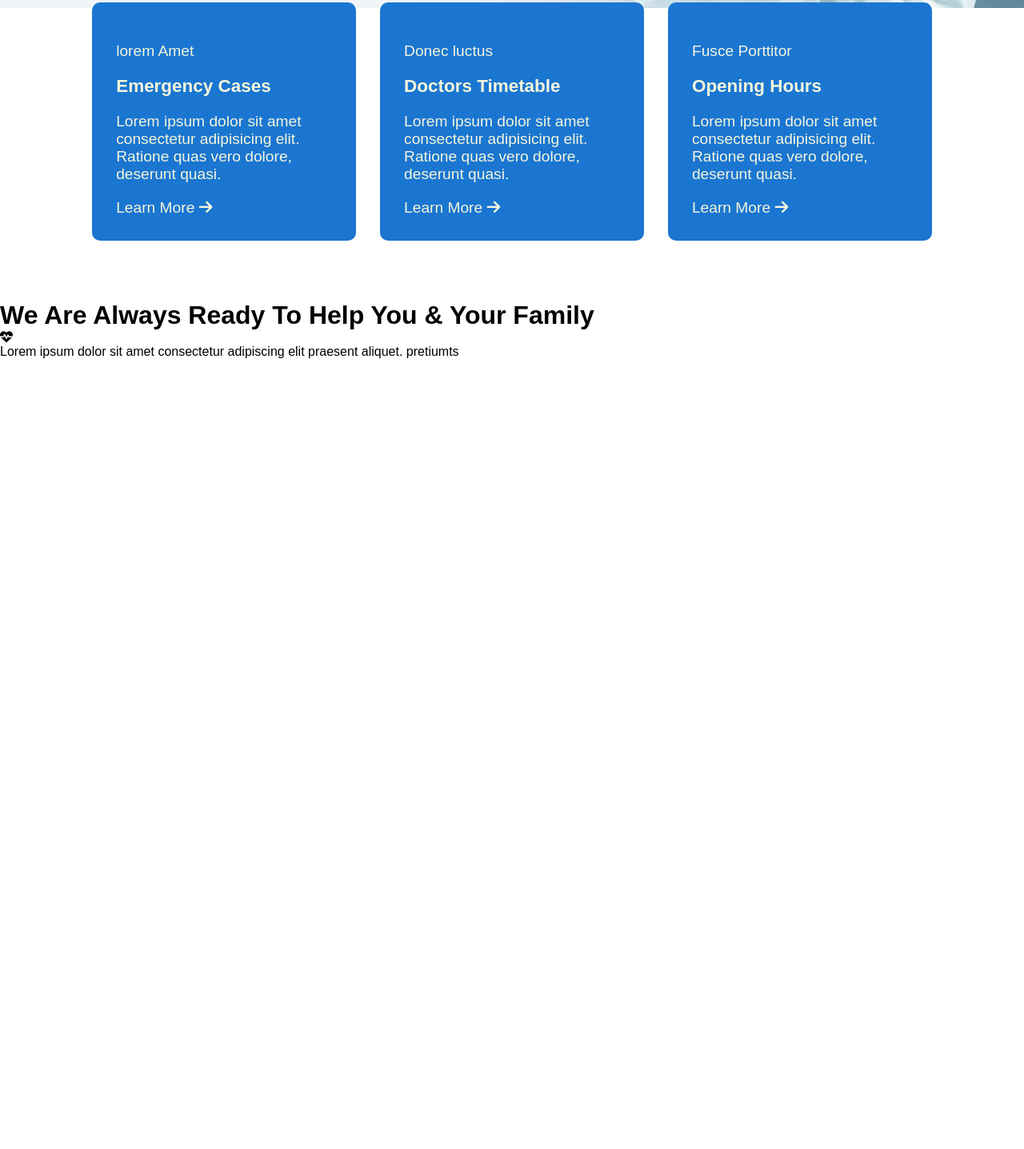
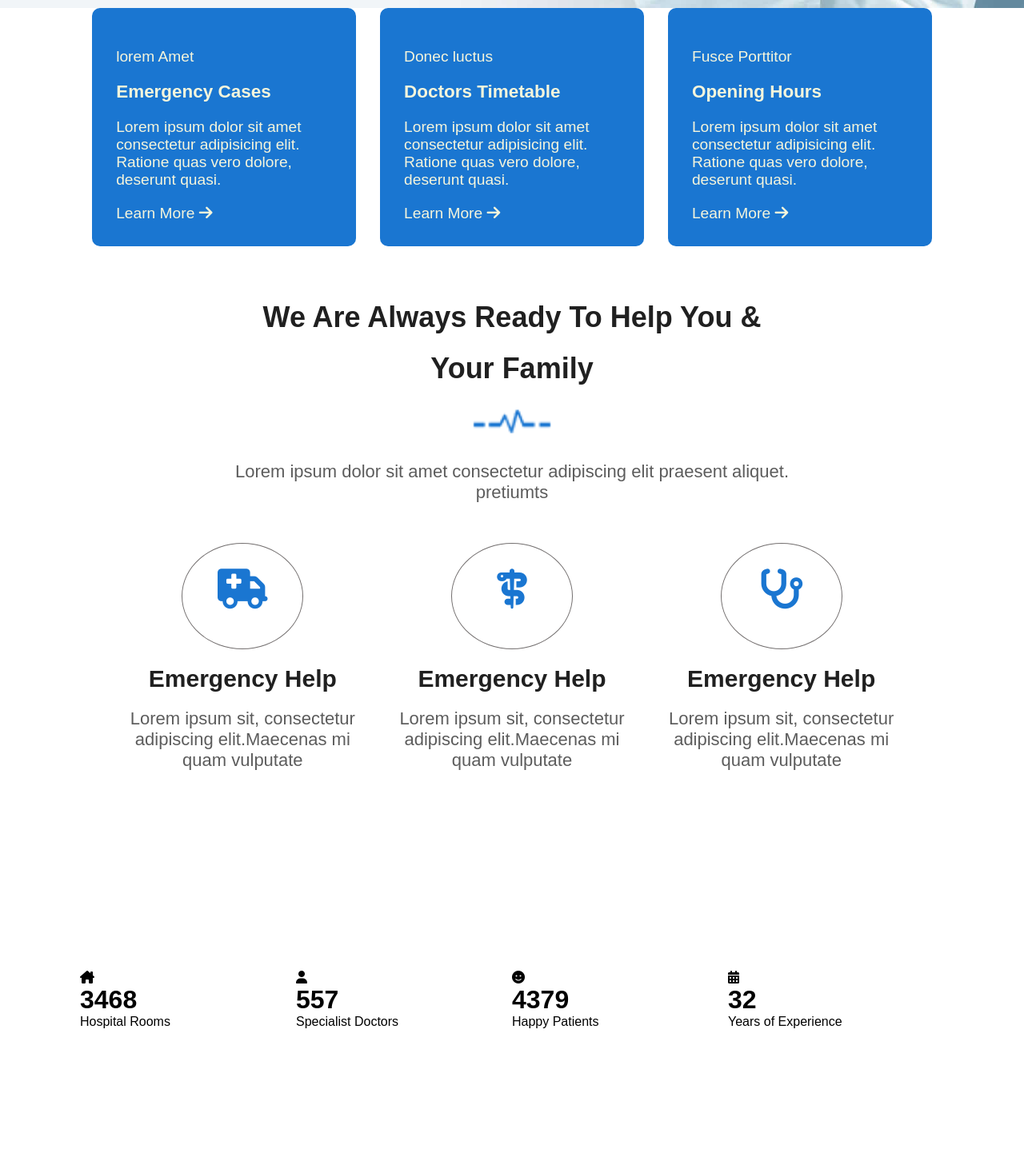
Before and after one commit to Dipika-Bhandari/internship, a plain HTML site: page Mediplus/mediplus.html in a window 1280 px wide. Shown: the part 892-2329 px from the top of the page at 80% size. Before the commit the page ends 1341 px from the top, so only its background shows below. Drawn offline with nearby package versions, Linux system fonts and the light colour scheme.

Commit message:
mediplus help section added

```diff
--- a/Mediplus/mediplus.css
+++ b/Mediplus/mediplus.css
@@ -44,6 +44,9 @@ body{
     padding-top: 25px;
     padding-bottom: 25px;
 }
+.top:hover{
+    color: #1a76d1;
+}
 
 /* navigation bar section */
 
@@ -80,6 +83,10 @@ body{
     font-size: larger;
     border-radius: 5px;
 }
+.navigation button:hover{
+    background-color: #202020;
+    color: beige;
+}
 .navigation i{
     font-size: 70%;
 }
@@ -113,6 +120,9 @@ width: 100%;
    position: fixed;
    padding-left: 100px;
    font-size: 24px;
+}
+.textoverlay p{
+    color: #5c5c5c;
 }
 .textoverlay h1 b{
     color: #1a76d1;
@@ -150,7 +160,6 @@ width: 100%;
     margin-top: 20px;
  }
 
-
  /* 3 ta box bala section */
 
 .box{
@@ -159,7 +168,12 @@ width: 100%;
     padding: 30px;
     border-radius: 10px;
     font-size: larger;
-}.box p{
+}
+.box:hover{
+    box-shadow:#1a76d1 0px 25px 20px -20px;
+    transform: translate(0,-10px);
+}
+.box p{
     margin-top: 20px;
 }
 .box h3{
@@ -173,7 +187,8 @@ width: 100%;
     margin-right: 9%;
     position: absolute;
     z-index: 100;
-    bottom: -15%;
+    /* bottom: -15%; */
+    top: 80%;
 
 }
 
@@ -181,5 +196,89 @@ width: 100%;
 
 .help{
     margin-top: 200px;
+    font-size: larger ;
+    text-align: center;
 
 }
+
+.help h1{
+    font-size: 36px;
+    color: #202020;
+}
+.help img{
+    padding: 20px;
+    width: 100px;
+}
+.help p{
+    font-size: 22px;
+    color: #5c5c5c;
+}
+/* three help box section */
+
+.threehelp{
+    display: grid;
+    grid-template-columns: 1fr 1fr 1fr;
+    gap: 30px;
+    text-align: center;
+    margin-top: 50px;
+    margin-left: 150px;
+    margin-right: 150px;
+    margin-bottom: 100px;
+    position: relative;
+}
+.helpbox{
+    text-align: center;
+
+}
+.helpbox i{
+  border-color:#736f6f;
+  border-style: solid;
+  border-width: 1px;
+  font-size: 50px;
+  text-align: center;
+  width:150px;
+  height: 100px;
+  padding-top: 10%;
+  color: #1a76d1;
+  border-radius: 50%;
+  margin-bottom: 20px;
+}
+.helpbox i:hover{
+    background-color: #1a76d1;
+    color: beige;
+}
+.helpbox h3{
+    padding-bottom: 20px;
+    font-size: 30px;
+    color: #202020;
+}
+.helpbox p{
+    font-size: 22px;
+    color:#5c5c5c;
+}
+
+.fordots{
+    display: grid;
+    grid-template-columns: 3fr 3fr;
+    gap:600px;
+    justify-content: center;
+    color: #1a76d1;
+    font-size: 36px;
+    position: absolute;
+    top: 85%;
+    z-index: 100;
+}
+
+/* subbanner background image bhako bala section */
+
+
+.subbanner {
+    position: relative;
+    padding-left: 100px;
+    padding-right: 100px;
+    padding-top: 150px;
+    padding-bottom: 150px;
+    display: grid;
+    grid-template-columns: 1fr 1fr 1fr 1fr;
+
+}
--- a/Mediplus/mediplus.html
+++ b/Mediplus/mediplus.html
@@ -8,6 +8,11 @@
     <link rel="stylesheet" href="mediplus.css">
 
     <link rel="stylesheet" href="https://cdnjs.cloudflare.com/ajax/libs/font-awesome/6.5.2/css/all.min.css" integrity="sha512-SnH5WK+bZxgPHs44uWIX+LLJAJ9/2PkPKZ5QiAj6Ta86w+fsb2TkcmfRyVX3pBnMFcV7oQPJkl9QevSCWr3W6A==" crossorigin="anonymous" referrerpolicy="no-referrer" />
+
+    <link
+    rel="stylesheet"
+    href="https://cdnjs.cloudflare.com/ajax/libs/animate.css/4.1.1/animate.min.css"
+  />
 
     <link
   rel="stylesheet"
@@ -86,7 +91,7 @@
 
      <div class="swiper-slide"><img  style="width: 100%" src="../Mediplus/images/slider.jpg">
       <div class="textoverlay">
-        <h1> We Provide <b>Medical</b> Services That You Can <b>Trust !</b> </h1>
+        <h1 > We Provide <b>Medical</b> Services That You Can <b>Trust !</b> </h1>
         <p>Lorem ipsum dolor sit amet consectetur adipisicing elit. Deserunt ut vitae ullam aspernatur! Id non suscipit, magni quas alias itaque quod</p>
         <button class="btni">Get Appointment</button>
         <button class="btnii">contact Now</button>
@@ -156,13 +161,7 @@
 
 </div>
 
-<!-- <br>
-<br>
-<br>
-<br>
-<br>
-<br>
-<br> -->
+
 <!-- 3ta box bala part -->
 
 
@@ -176,14 +175,88 @@
 <!-- hepling section -->
 
 <div class="help">
-  <h1>We Are Always Ready To Help You & Your Family</h1>
- <i class="fa fa-heartbeat"></i>
- <p>Lorem ipsum dolor sit amet consectetur adipiscing elit praesent aliquet. pretiumts</p>
+  <h1>We Are Always Ready To Help You & </h1><br>
+  <h1>Your Family</h1>
+ <img src="../Mediplus/images/section-img.png">
+ <p>Lorem ipsum dolor sit amet consectetur adipiscing elit praesent aliquet.</p>
+ <p> pretiumts</p>
  </div>
 
 
+<div>
+
+  <div class="threehelp">
+
+    <div class="helpbox">
+      <i class="fa fa-truck-medical"></i>
+      <h3>Emergency Help</h3>
+      <p>Lorem ipsum sit, consectetur adipiscing elit.Maecenas mi quam vulputate</p>
+
+    </div>
+
+    <div class="helpbox">
+      <i class="fa fa-staff-snake"></i>
+      <h3>Emergency Help</h3>
+      <p>Lorem ipsum sit, consectetur adipiscing elit.Maecenas mi quam vulputate</p>
+    </div>
+
+    <div class="helpbox">
+      <i class="fa fa-stethoscope"></i>
+      <h3>Emergency Help</h3>
+      <p>Lorem ipsum sit, consectetur adipiscing elit.Maecenas mi quam vulputate</p>
+    </div>
+
+   </div>
+   <!-- box matra bhako div close bhayo -->
+
+  <!-- for dot -->
+  <!-- <div class="fordots">
+    <div class="dot"> <p>...............</p></div>
+    <div class="dot"> <p>...............</p></div>
+  </div> -->
+  <!-- for dot -->
 
 
+</div>
+<!-- help ra dot bhako div close bhayo yeta -->
+
+
+
+<!-- subbanner background image bhako bala section -->
+
+<div class="subbanner">
+
+
+
+  <div class="sub">
+    <div><i class="fa fa-house-chimney"></i></div>
+    <div>
+      <h1>3468</h1>
+      <p>Hospital Rooms</p></div>
+  </div>
+
+  <div class="sub">
+   <div> <i class="fa fa-user"></i></div>
+   <div>
+     <h1>557</h1>
+    <p>Specialist Doctors</p></div>
+  </div>
+
+  <div class="sub">
+    <div><i class="fa fa-face-smile"></i></div>
+    <div>
+      <h1>4379</h1>
+      <p>Happy Patients</p></div>
+  </div>
+
+  <div class="sub">
+    <div><i class="fa fa-calendar-days"></i></div>
+    <div>
+      <h1>32</h1>
+      <p>Years of Experience</p></div>
+  </div>
+
+</div>
 
 
 
```
Also changed, not shown: Mediplus/images/bread-bg.jpg (added), Mediplus/images/section-img.png (added), Mediplus/images/video-bg.jpg (added).
